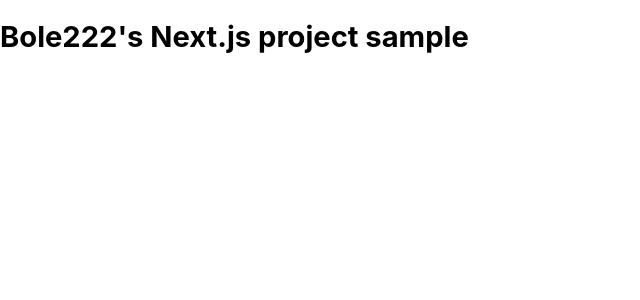
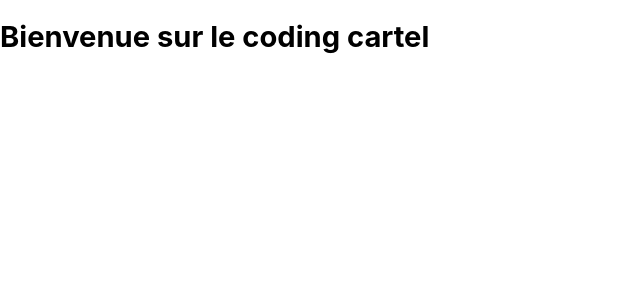
Before and after one commit to CodingCartel/website, a Next.js app: page / in a window 1280 px wide. Shown: the top 300 px of the page, without its empty margins (0-640 px from the left). Built offline with nearby package versions, Linux system fonts and the light colour scheme.

Commit message:
premier commit matheo

```diff
--- a/src/components/blocks/HeroBlock.js
+++ b/src/components/blocks/HeroBlock.js
@@ -4,7 +4,7 @@
 const HeroBlock = () => {
   return (
     <section>
-      <h1>Bole222&apos;s Next.js project sample</h1>
+      <h1>Bienvenue sur le coding cartel</h1>
     </section>
   )
 }
```
Also changed, not shown: 1 other file (tests, documents, lock files or other folders).
